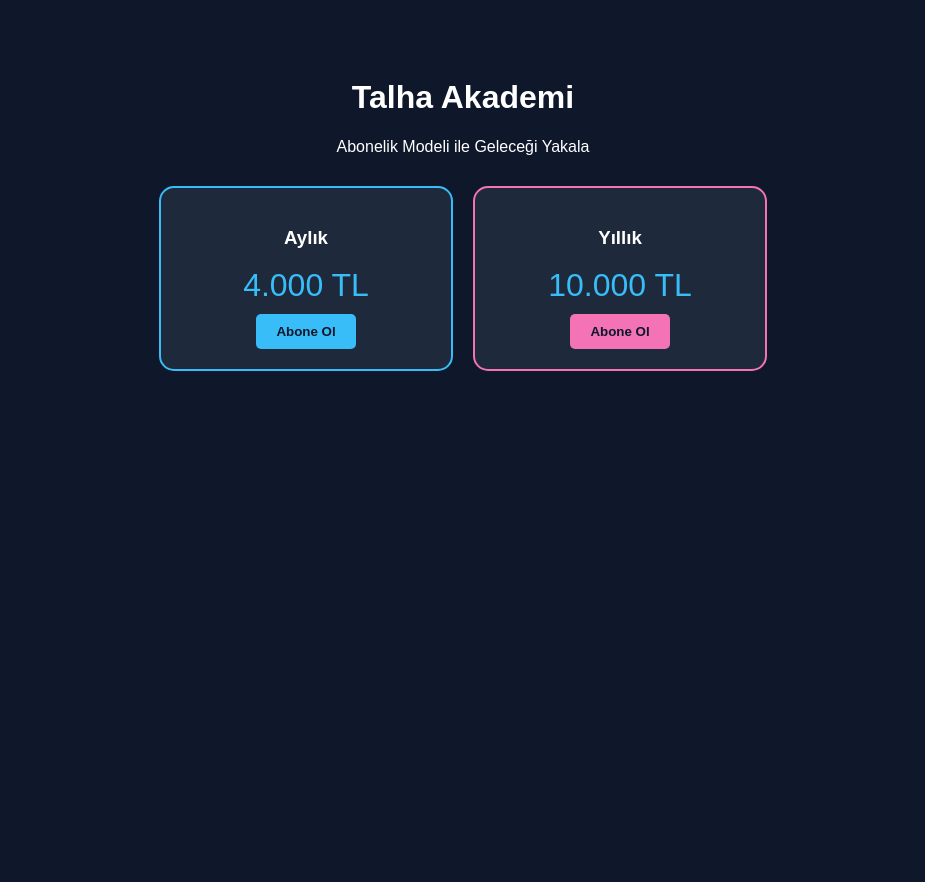
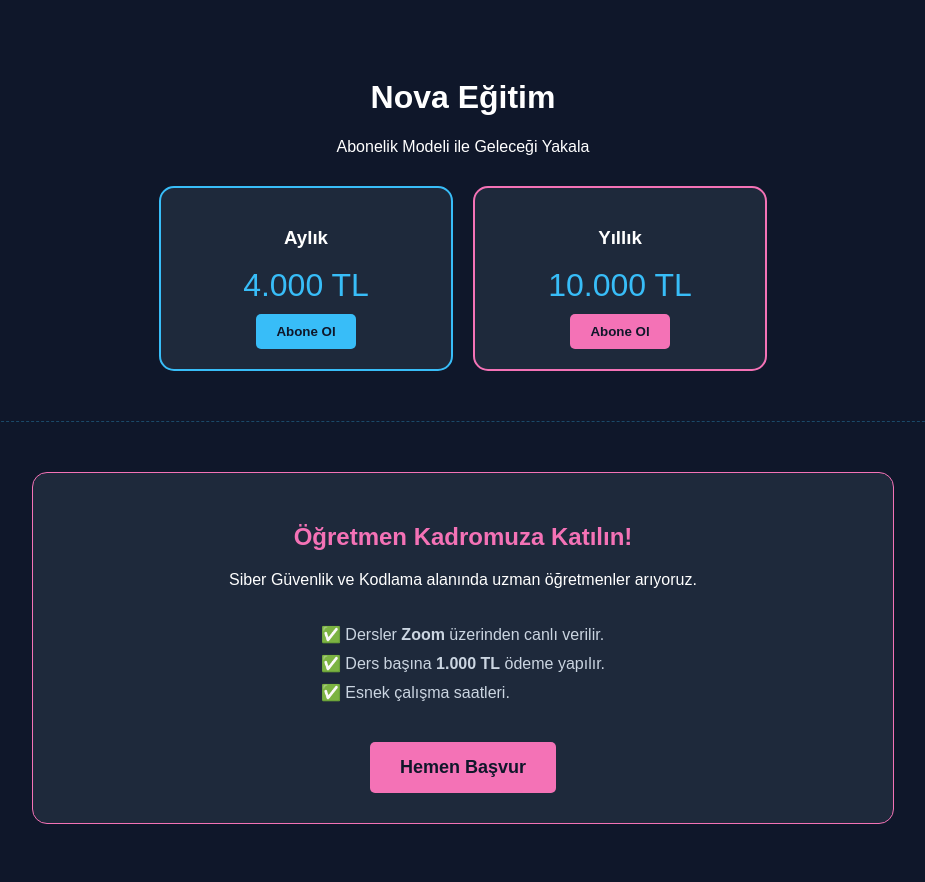
Before and after one commit to talhasahin1520-ctrl/talha-akademi, a Flask app: page / in a window 1280 px wide. Shown: the whole page, without its empty margins (177-1102 px from the left). Before the commit the page ends 371 px from the top, so only its background shows below. Run offline with Flask 3, Linux system fonts and the light colour scheme.

Commit message:
Update index.html

```diff
--- a/templates/index.html
+++ b/templates/index.html
@@ -2,18 +2,20 @@
 <html lang="tr">
 <head>
     <meta charset="UTF-8">
-    <title>Talha Akademi - Geleceğin Eğitimi</title>
+    <title>Nova Eğitim - Geleceğin Eğitimi</title>
     <style>
         body { background: #0f172a; color: white; font-family: sans-serif; text-align: center; padding: 50px; }
         .container { display: flex; justify-content: center; gap: 20px; margin-top: 30px; }
         .card { background: #1e293b; border: 2px solid #38bdf8; border-radius: 15px; padding: 20px; width: 250px; }
         .price { font-size: 32px; color: #38bdf8; margin: 10px 0; }
-        button { background: #38bdf8; color: #0f172a; border: none; padding: 10px 20px; border-radius: 5px; cursor: pointer; font-weight: bold; }
+        button { background: #38bdf8; color: #0f172a; border: none; padding: 10px 20px; border-radius: 5px; cursor: pointer; font-weight: bold; transition: 0.3s; }
+        button:hover { opacity: 0.8; transform: scale(1.05); }
     </style>
 </head>
 <body>
-    <h1>Talha Akademi</h1>
+    <h1>Nova Eğitim</h1>
     <p>Abonelik Modeli ile Geleceği Yakala</p>
+
     <div class="container">
         <div class="card">
             <h3>Aylık</h3>
@@ -26,5 +28,21 @@
             <button style="background:#f472b6;">Abone Ol</button>
         </div>
     </div>
+
+    <hr style="margin: 50px 0; border: 0; border-top: 1px dashed #38bdf8; opacity: 0.3;">
+
+    <div style="background: #1e293b; border-radius: 15px; padding: 30px; max-width: 800px; margin: 0 auto; border: 1px solid #f472b6;">
+        <h2 style="color: #f472b6;">Öğretmen Kadromuza Katılın!</h2>
+        <p>Siber Güvenlik ve Kodlama alanında uzman öğretmenler arıyoruz.</p>
+        <ul style="text-align: left; display: inline-block; color: #cbd5e1; line-height: 1.8; list-style: none; padding: 0;">
+            <li>✅ Dersler <strong>Zoom</strong> üzerinden canlı verilir.</li>
+            <li>✅ Ders başına <strong>1.000 TL</strong> ödeme yapılır.</li>
+            <li>✅ Esnek çalışma saatleri.</li>
+        </ul>
+        <br><br>
+        <a href="mailto:talhasahin1520@gmail.com?subject=Öğretmen Başvurusu&body=Merhaba Nova Eğitim, öğretmenlik için başvurmak istiyorum. Uzmanlık alanım: ">
+            <button style="background: #f472b6; padding: 15px 30px; font-size: 18px;">Hemen Başvur</button>
+        </a>
+    </div>
 </body>
 </html>
```
